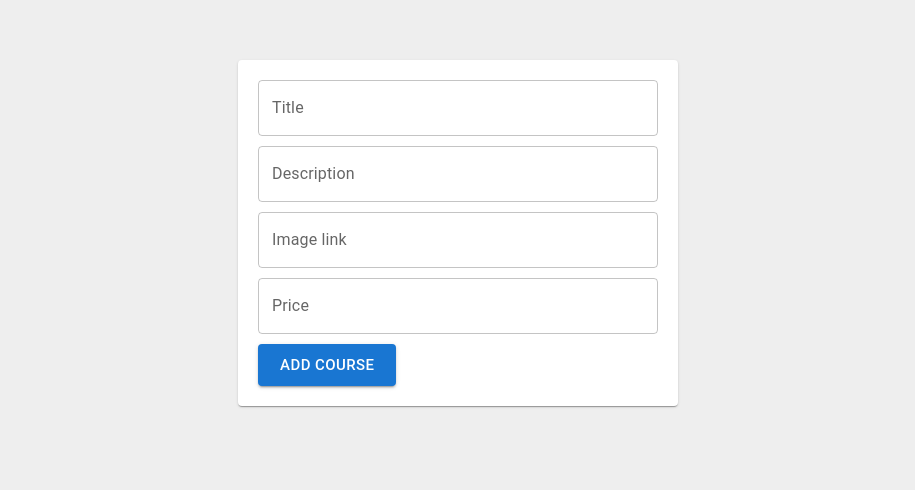
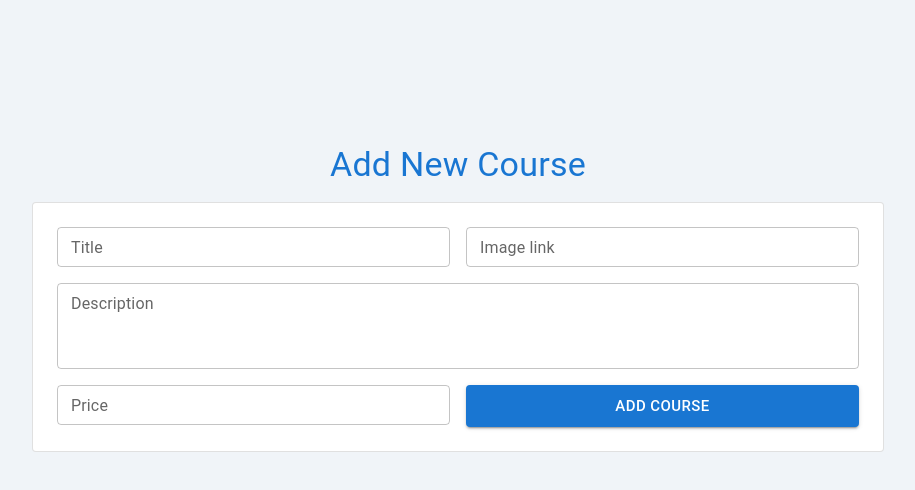
Before and after one commit to Roshanchenna/Course-Selling-Admin-page, a React (Vite) app in the folder admin-client/: page /addcourse in a window 1280 px wide. Shown: the part 102-592 px from the top of the page, without its empty margins (182-1097 px from the left). Built offline with nearby package versions, Linux system fonts and the light colour scheme; no server answers.

Commit message:
Frontend components are modified

```diff
--- a/admin-client/src/App.jsx
+++ b/admin-client/src/App.jsx
@@ -17,10 +17,12 @@ import {useEffect} from "react";
 function App() {
     return (
         <RecoilRoot>
-            <div style={{width: "100vw",
+            <div style={{
+                width: "100%",
                 height: "100vh",
-                backgroundColor: "#eeeeee"}}
-            >
+                backgroundColor: "#eeeeee",
+                overflowX: "hidden"
+            }}>
                 <Router>
                     <InitUser />
                     <Routes>
--- a/admin-client/src/components/AddCourse.jsx
+++ b/admin-client/src/components/AddCourse.jsx
@@ -1,62 +1,83 @@
 import TextField from "@mui/material/TextField";
 import Button from "@mui/material/Button";
-import {Card} from "@mui/material";
+import {Card, Typography, Box, Container, Grid} from "@mui/material";
 import {useState} from "react";
 import axios from "axios";
 import { BASE_URL } from "../config.js"
+
 function AddCourse() {
     const [title, setTitle] = useState("");
     const [description, setDescription] = useState("");
     const [image, setImage] = useState("");
     const [price, setPrice] = useState(0)
 
-    return <div style={{display: "flex", justifyContent: "center", minHeight: "80vh", flexDirection: "column"}}>
-        <div style={{display: "flex", justifyContent: "center"}}>
-            <Card varint={"outlined"} style={{width: 400, padding: 20, marginTop: 30, height: "100%"}}>
+    return (
+        <Box sx={{
+            height: '100vh',
+            width: '100%',
+            display: 'flex',
+            flexDirection: 'column',
+            bgcolor: '#f0f4f8',
+            overflow: 'hidden',
+        }}>
+            <Container maxWidth="md" sx={{
+                flex: 1,
+                display: 'flex',
+                flexDirection: 'column',
+                justifyContent: 'center',
+                py: 2,
+            }}>
+                <Typography variant="h4" component="h1" gutterBottom align="center" sx={{ mb: 2, color: '#1976d2' }}>
+                    Add New Course
+                </Typography>
+                <Card variant="outlined" sx={{ p: 3 }}>
+                    <Grid container spacing={2}>
+                        <Grid item xs={12} sm={6}>
                             <TextField
-                    style={{marginBottom: 10}}
-                    onChange={(e) => {
-                        setTitle(e.target.value)
-                    }}
-                    fullWidth={true}
+                                fullWidth
                                 label="Title"
                                 variant="outlined"
+                                size="small"
+                                onChange={(e) => setTitle(e.target.value)}
                             />
-
+                        </Grid>
+                        <Grid item xs={12} sm={6}>
                             <TextField
-                    style={{marginBottom: 10}}
-                    onChange={(e) => {
-                        setDescription(e.target.value)
-                    }}
-                    fullWidth={true}
+                                fullWidth
+                                label="Image link"
+                                variant="outlined"
+                                size="small"
+                                onChange={(e) => setImage(e.target.value)}
+                            />
+                        </Grid>
+                        <Grid item xs={12}>
+                            <TextField
+                                fullWidth
                                 label="Description"
                                 variant="outlined"
+                                size="small"
+                                multiline
+                                rows={3}
+                                onChange={(e) => setDescription(e.target.value)}
                             />
-
+                        </Grid>
+                        <Grid item xs={12} sm={6}>
                             <TextField
-                    style={{marginBottom: 10}}
-                    onChange={(e) => {
-                        setImage(e.target.value)
-                    }}
-                    fullWidth={true}
-                    label="Image link"
-                    variant="outlined"
-                />
-
-                <TextField
-                    style={{marginBottom: 10}}
-                    onChange={(e) => {
-                        setPrice(e.target.value)
-                    }}
-                    fullWidth={true}
+                                fullWidth
                                 label="Price"
                                 variant="outlined"
+                                size="small"
+                                type="number"
+                                onChange={(e) => setPrice(e.target.value)}
                             />
-
+                        </Grid>
+                        <Grid item xs={12} sm={6}>
                             <Button
-                    size={"large"}
+                                fullWidth
+                                size="large"
                                 variant="contained"
                                 onClick={async () => {
+                                    try {
                                         await axios.post(`${BASE_URL}/admin/courses`, {
                                             title: title,
                                             description: description,
@@ -68,12 +89,22 @@ function AddCourse() {
                                                 "Authorization": "Bearer " + localStorage.getItem("token")
                                             }
                                         });
-                        alert("Added course!");
+                                        alert("Course added successfully!");
+                                        // Optionally, clear the form or navigate to a different page
+                                    } catch (error) {
+                                        console.error("Failed to add course:", error);
+                                        alert("Failed to add course. Please try again.");
+                                    }
                                 }}
-                > Add course</Button>
+                            >
+                                Add Course
+                            </Button>
+                        </Grid>
+                    </Grid>
                 </Card>
-        </div>
-    </div>
+            </Container>
+        </Box>
+    );
 }
 
 export default AddCourse;
--- a/admin-client/src/components/Landing.jsx
+++ b/admin-client/src/components/Landing.jsx
@@ -6,15 +6,17 @@ export const Landing = () => {
 
     return (
         <Box sx={{
-            minHeight: 'calc(100vh - 64px)',
+            height: '100vh',
+            width: '100%',
             bgcolor: '#f0f4f8',
             display: 'flex',
             flexDirection: 'column',
             justifyContent: 'center',
             alignItems: 'center',
-            py: 8,
+            overflow: 'hidden',
+            position: 'relative',
         }}>
-            <Container maxWidth="md">
+            <Container maxWidth="md" sx={{ position: 'absolute', top: '50%', left: '50%', transform: 'translate(-50%, -50%)' }}>
                 <Box sx={{ textAlign: 'center' }}>
                     <Typography variant="h2" component="h1" gutterBottom sx={{ fontWeight: 700, color: '#1976d2' }}>
                         Coursera Admin
@@ -23,7 +25,7 @@ export const Landing = () => {
                         Empower Your Educational Institution
                     </Typography>
                     <Typography variant="body1" sx={{ mb: 6, color: '#7f8c8d', maxWidth: '600px', mx: 'auto' }}>
-                        Streamline course management, track student progress, and optimize your educational offerings with our advanced admin tools. Take control of your online learning platform today.
+                        Streamline course management, and optimize your educational offerings with our advanced admin tools. Take control of your online learning platform today.
                     </Typography>
                     <Box sx={{ display: 'flex', gap: 3, justifyContent: 'center' }}>
                         <Button
--- a/admin-client/src/components/Signup.jsx
+++ b/admin-client/src/components/Signup.jsx
@@ -1,6 +1,6 @@
 import Button from '@mui/material/Button';
 import TextField from "@mui/material/TextField";
-import {Card, Typography} from "@mui/material";
+import {Card, Typography, Box, Container} from "@mui/material";
 import {useState} from "react";
 import axios from "axios";
 import { BASE_URL } from "../config.js";
@@ -14,58 +14,66 @@ function Signup() {
     const navigate = useNavigate()
     const setUser = useSetRecoilState(userState);
 
-    return <div>
-            <div style={{
-                paddingTop: 150,
-                marginBottom: 10,
-                display: "flex",
-                justifyContent: "center"
+    return (
+        <Box sx={{
+            height: '100vh',
+            width: '100%',
+            display: 'flex',
+            flexDirection: 'column',
+            justifyContent: 'center',
+            alignItems: 'center',
+            bgcolor: '#f0f4f8',
         }}>
-                <Typography variant={"h6"}>
-                Welcome to Coursera. Sign up below
+            <Container maxWidth="sm">
+                <Typography variant="h4" component="h1" gutterBottom align="center" sx={{ mb: 4, color: '#1976d2' }}>
+                    Welcome to Coursera
                 </Typography>
-            </div>
-        <div style={{display: "flex", justifyContent: "center"}}>
-            <Card varint={"outlined"} style={{width: 400, padding: 20}}>
+                <Card variant="outlined" sx={{ p: 4 }}>
+                    <Typography variant="h6" gutterBottom align="center">
+                        Sign up below
+                    </Typography>
                     <TextField
-                    onChange={(event) => {
-                        setEmail(event.target.value);
-                    }}
-                    fullWidth={true}
+                        fullWidth
                         label="Email"
                         variant="outlined"
+                        margin="normal"
+                        onChange={(event) => setEmail(event.target.value)}
                     />
-                <br/><br/>
                     <TextField
-                    onChange={(e) => {
-                        setPassword(e.target.value);
-                    }}
-                    fullWidth={true}
+                        fullWidth
                         label="Password"
                         variant="outlined"
-                    type={"password"}
+                        type="password"
+                        margin="normal"
+                        onChange={(event) => setPassword(event.target.value)}
                     />
-                <br/><br/>
-
                     <Button
-                    size={"large"}
+                        fullWidth
+                        size="large"
                         variant="contained"
-                    onClick={async() => {
+                        sx={{ mt: 3 }}
+                        onClick={async () => {
+                            try {
                                 const response = await axios.post(`${BASE_URL}/admin/signup`, {
                                     username: email,
                                     password: password
-                        })
-                        let data = response.data;
+                                });
+                                const data = response.data;
                                 localStorage.setItem("token", data.token);
-                        // window.location = "/"
-                        setUser({userEmail: email, isLoading: false})
-                        navigate("/courses")
+                                setUser({userEmail: email, isLoading: false});
+                                navigate("/courses");
+                            } catch (error) {
+                                console.error("Signup failed:", error);
+                                // Handle signup error (e.g., show an error message)
+                            }
                         }}
-
-                > Signup</Button>
+                    >
+                        Sign Up
+                    </Button>
                 </Card>
-        </div>
-    </div>
+            </Container>
+        </Box>
+    );
 }
 
 export default Signup;
```
Also changed, not shown: admin-client/src/components/Signin.jsx (+40 -34 lines). Lines whose indentation alone changed are shown as unchanged.
